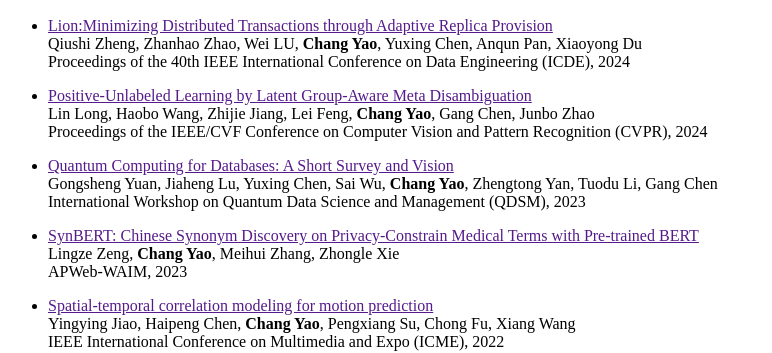
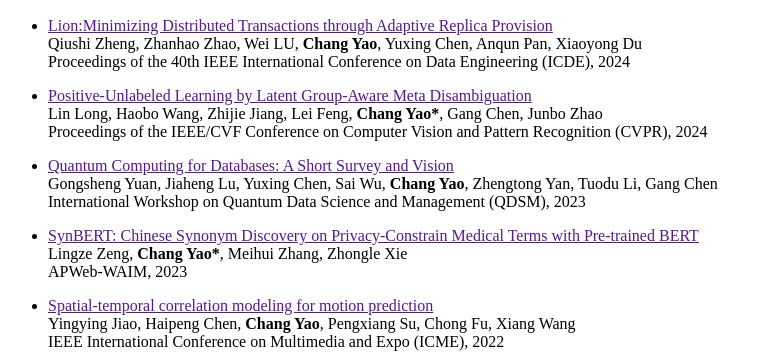
Before and after one commit to yaochang/yaochang.github.io, a Jekyll site: the page built from _pages/includes/pub.md, in a window 1280 px wide. Shown: the part 392-745 px from the top of the page, without its empty margins (0-772 px from the left). Built offline with Jekyll 4.4.1, drawn with Linux system fonts in a browser that asks for light colours; our own code applies the rules of GitHub Pages for plain Markdown files.

Commit message:
20240313-V1.0

```diff
--- a/_pages/includes/pub.md
+++ b/_pages/includes/pub.md
@@ -8,7 +8,7 @@
 <br />Proceedings of the 40th IEEE International Conference on Data Engineering (ICDE), 2024
 
 - [Positive-Unlabeled Learning by Latent Group-Aware Meta Disambiguation]()
-<br />Lin Long, Haobo Wang, Zhijie Jiang, Lei Feng, **Chang Yao**, Gang Chen, Junbo Zhao
+<br />Lin Long, Haobo Wang, Zhijie Jiang, Lei Feng, **Chang Yao\***, Gang Chen, Junbo Zhao
 <br />Proceedings of the IEEE/CVF Conference on Computer Vision and Pattern Recognition (CVPR), 2024
 
 - [Quantum Computing for Databases: A Short Survey and Vision]()
@@ -16,7 +16,7 @@
 <br />International Workshop on Quantum Data Science and Management (QDSM), 2023
 
 - [SynBERT: Chinese Synonym Discovery on Privacy-Constrain Medical Terms with Pre-trained BERT]()
-<br />Lingze Zeng, **Chang Yao**, Meihui Zhang, Zhongle Xie
+<br />Lingze Zeng, **Chang Yao\***, Meihui Zhang, Zhongle Xie
 <br />APWeb-WAIM, 2023
 
 - [Spatial-temporal correlation modeling for motion prediction]()
```
Also changed, not shown: _pages/includes/others.md (+2 -0 lines).
